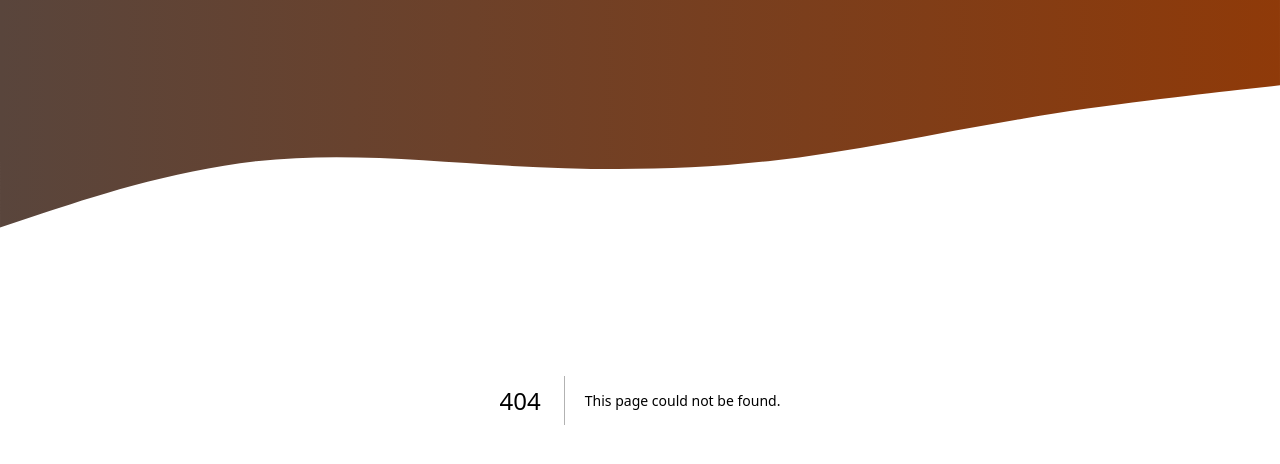
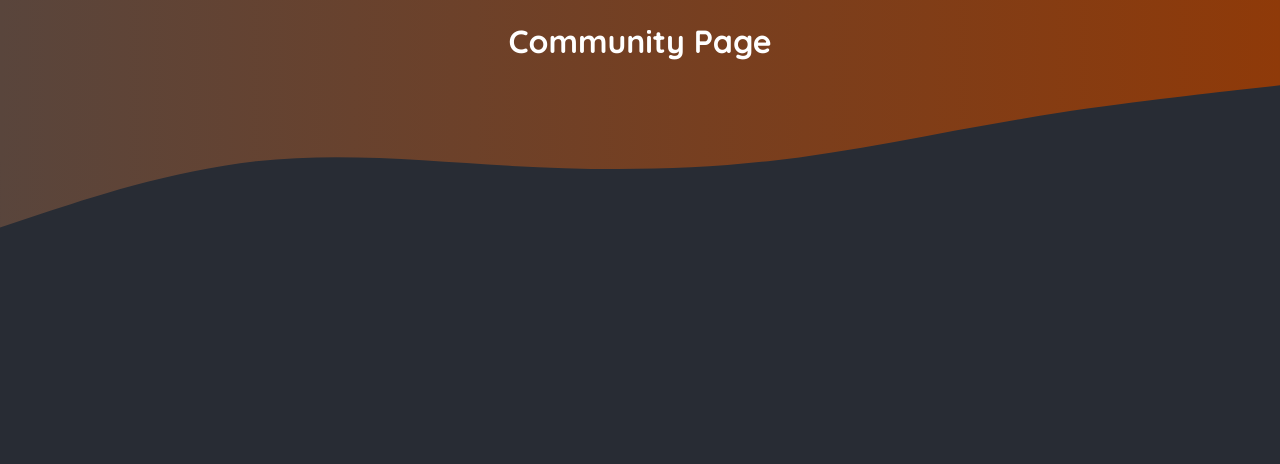
Before and after one commit to MHM056/foodies-app-NextJS, a Next.js app: page /community in a window 1280 px wide. Before the commit this address had no page. Shown: the top 464 px of the page. Built offline with nearby package versions, Linux system fonts and the light colour scheme.

Commit message:
Added system file routes
- Added Meals Page;
- Added Meals Share Page;
- Added Community Page;

```diff
--- /dev/null
+++ b/app/community/page.js
@@ -0,0 +1,7 @@
+export default function CommunityPage() {
+    return (
+        <h1 style={{ color: 'white', textAlign: 'center' }}>
+            Community Page
+        </h1>
+    );
+}
--- a/app/page.js
+++ b/app/page.js
@@ -2,7 +2,7 @@ export default function Home() {
   return (
     <main>
       <h1 style={{ color: 'white', textAlign: 'center' }}>
-        Time to get started!
+        Home Page
       </h1>
     </main>
   );
```
Also changed, not shown: app/meals/page.js (added, +7 -0 lines), app/meals/share/page.js (added, +7 -0 lines), 1 other file (tests, documents, lock files or other folders).
